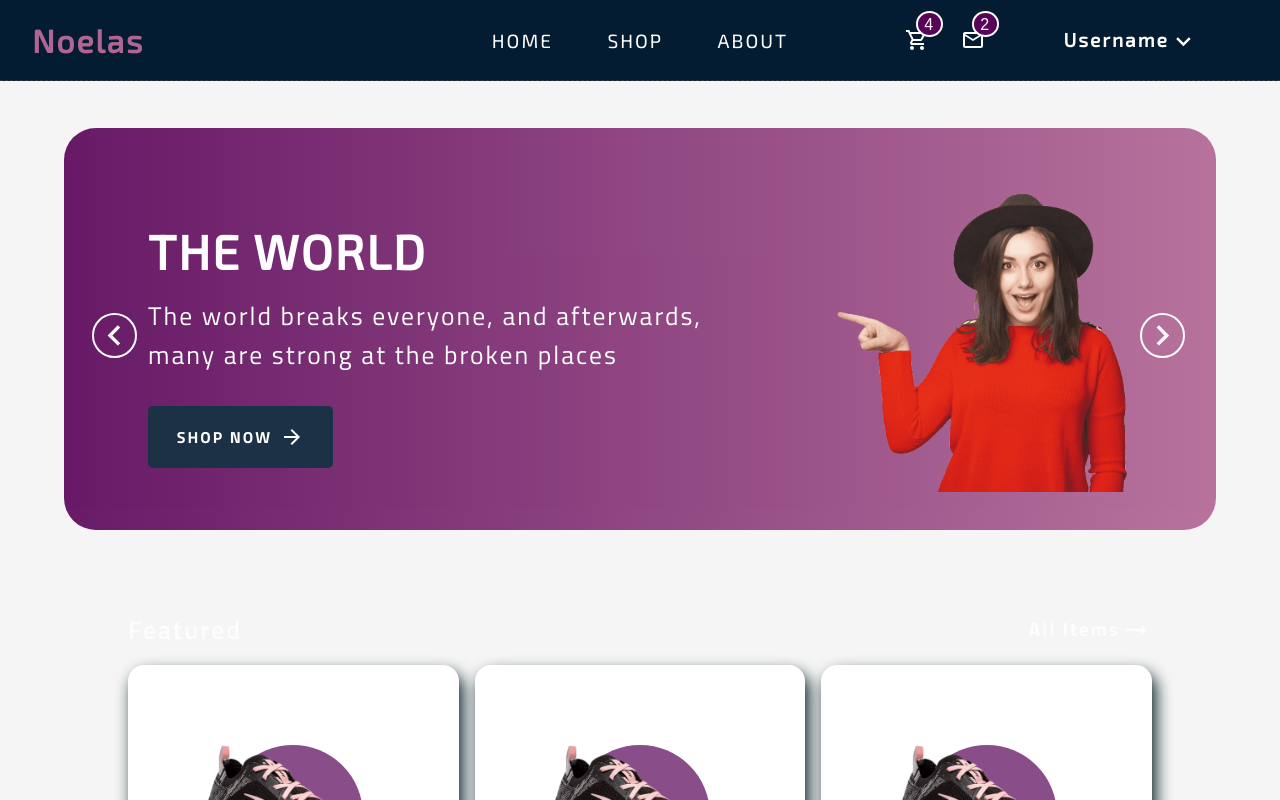
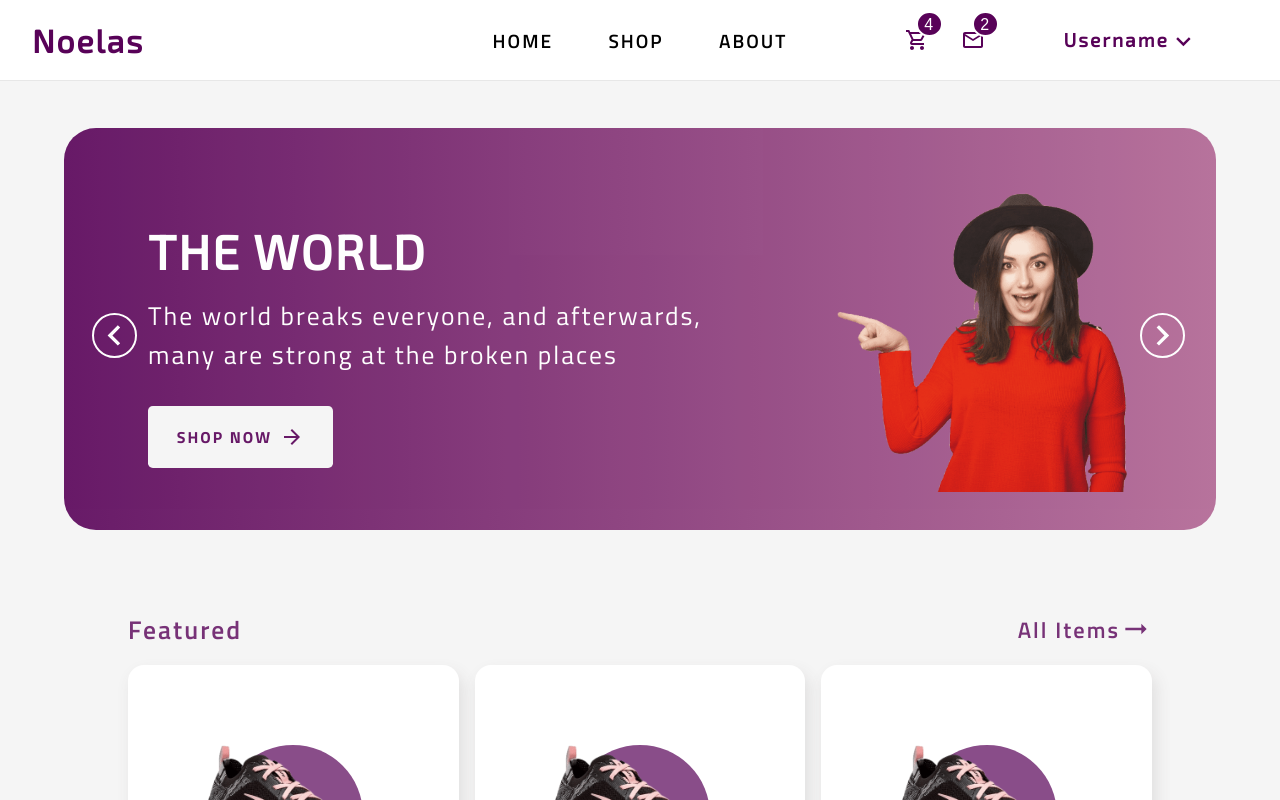
Before and after one commit to alekskimeu/ecommerce-frontend, a React (Create React App) app: page / in a window 1280 px wide. Shown: the top 800 px of the page. Built offline with nearby package versions, Linux system fonts and the light colour scheme.

Commit message:
Fixes #1

```diff
--- a/src/components/Footer/Footer.css
+++ b/src/components/Footer/Footer.css
@@ -1,7 +1,7 @@
 .footer {
     position: absolute;
     bottom: 0;
-    color: #ffffff;
+    color: var(--secondary);
     width: 100%;
     overflow-x: hidden;
 }
@@ -11,7 +11,7 @@
     justify-content: center;
     align-items: center;
     padding: 1rem 0;
-    border-top: 1px dashed rgb(54, 54, 54);
+    border-top: 1px solid rgb(231, 231, 231);
     opacity: .7;
 }
 
--- a/src/components/Header/Header.css
+++ b/src/components/Header/Header.css
@@ -3,11 +3,11 @@
 .header {
     width: 100%;
     padding: 1rem 2rem;
-    border-bottom: 1px dashed rgb(54, 54, 54);
+    border-bottom: 1px solid rgb(231, 231, 231);
     position: fixed;
     top: 0;
     z-index: 10;
-    background-color: var(--bg-color);
+    background-color: white;
 }
 
 .header > .container {
@@ -33,7 +33,7 @@
 }
 
 .header .brand .logo {
-    color: var(--primary);
+    color: var(--secondary);
     font-size: 2rem;
     font-weight: 700;
     letter-spacing: 1.8px;
@@ -62,9 +62,9 @@
 }
 
 .header-nav a {
-    color: white;
+    color: black;
     font-size: 1.2rem;
-    font-family: 'Exo 2', sans-serif;
+    font-weight: 600;
     text-transform: uppercase;
     position: relative;
     transition: all .5s ease;
@@ -77,7 +77,7 @@
 .header-nav a::after {
     content: "";
     position: absolute;
-    background-color: var(--primary);
+    background-color: var(--secondary);
     bottom: 0;
     left: 0;
     width: 0;
@@ -90,7 +90,7 @@
 }
 
 .header-nav a:hover {
-    color: var(--primary);
+    color: var(--secondary);
 }
 
 .header-nav a:hover::after {
@@ -106,7 +106,7 @@
 }
 
 .header-menu .MuiSvgIcon-root {
-    color: white;
+    color: var(--secondary);
     transition: all .5s ease;
     -webkit-transition: all .5s ease;
     -moz-transition: all .5s ease;
@@ -138,7 +138,7 @@
 }
 
 .header-menu .menu-items  .MuiSvgIcon-root:hover {
-    color: var(--primary);
+    opacity: .9;
 }
 
 @media screen and (max-width: 1172px) {
@@ -152,7 +152,7 @@
     }
 }
 .header-menu .name {
-    color: white;
+    color: var(--secondary);
     display: flex;
     align-items: center;
     font-size: 1.2rem;
@@ -174,7 +174,7 @@
 }
 
 .header-menu .name .MuiSvgIcon-root {
-    color: white;
+    color: var(--secondary);
     font-size: 1.8rem;
     margin-top: 0.2rem;
     display: inline-block;
--- a/src/components/Hero/Hero.css
+++ b/src/components/Hero/Hero.css
@@ -82,7 +82,7 @@
 
 .hero-cta a {
     background-color: var(--bg-color);
-    color: white;
+    color: var(--secondary);
     display: flex;
     align-items: center;
     text-transform: uppercase;
@@ -102,10 +102,11 @@
 }
 
 .hero-cta a:hover, .hero-cta a:hover .MuiSvgIcon-root {
-    opacity: .8;
+    opacity: .9;
 }
 
 .hero-cta .MuiSvgIcon-root {
+    color: var(--secondary);
     margin-left: 0.5rem;
     transition: all .3s ease;
     -webkit-transition: all .3s ease;
--- a/src/components/HomeProducts/HomeProducts.css
+++ b/src/components/HomeProducts/HomeProducts.css
@@ -44,27 +44,24 @@
     margin-bottom: 1rem;
 }
 
-.products-header .products-heading {
+.products .products-header .products-heading {
     font-size: 1.6rem;
-    opacity: .7;
     font-weight: 600;
-    color: white;
-    opacity: .8;
+    color: var(--secondary);
 }
 
 .products-header-nav {
     display: flex;
 }
 
-.products-header-nav h4 {
-    font-size: 1.2rem;
-    color: white;
-    opacity: .8;
+.products-header .products-header-nav h4 {
+    font-size: 1.4rem;
+    color: var(--secondary);
+    font-weight: 600;
 }
 
-.products-header .MuiSvgIcon-root {
-    color: white;
-    opacity: .8;
+.products-header .products-header-nav .MuiSvgIcon-root {
+    color: var(--secondary);
     font-size: 2rem;
 }
 
--- a/src/components/Search/Search.css
+++ b/src/components/Search/Search.css
@@ -1,8 +1,8 @@
 .search {
     flex: 1;
     position: relative;
-    border-bottom: 1px dashed rgb(54, 54, 54);
     padding-bottom: 1rem;
+    border-bottom: 1px solid rgb(231, 231, 231);
 }
 
 .search input {
--- a/src/index.css
+++ b/src/index.css
@@ -3,8 +3,8 @@
 :root {
   --primary: #b16593;
   --secondary: rgb(88, 2, 88);
-  --shadow: #072227;
-  --bg-color: #041C32;
+  --shadow: rgb(223, 222, 222);
+  --bg-color: whitesmoke;
 }
 
 * {
--- a/src/pages/OrderConfirmed/OrderConfirmed.css
+++ b/src/pages/OrderConfirmed/OrderConfirmed.css
@@ -11,22 +11,30 @@
 }
 
 .order-wrapper .name {
-    color: white;
+    color: black;
     font-size: 1.4rem;
     margin-bottom: 0.5rem;
 }
 
+.order-wrapper .name span {
+    font-weight: 600;
+}
+
 .order-wrapper .desc {
-    color: white;
+    color: black;
     font-size: 1.5rem;
     line-height: 1.8;
 }
 
+.order-wrapper .cta {
+    display: inline-block;
+}
 
 .order-wrapper .btn-shop {
-    background-color: var(--primary);
+    background-color: var(--secondary);
     color: white;
-    display: inline-block;
+    display: flex;
+    align-items: center;
     margin-top: 2rem;
     padding: .9rem 1.2rem;
     font-size: 1.4rem;
--- a/src/pages/OrderConfirmed/OrderConfirmed.jsx
+++ b/src/pages/OrderConfirmed/OrderConfirmed.jsx
@@ -8,16 +8,18 @@ const OrderConfirm = () => {
 	return (
 		<div className="order-confirmed">
 			<div className="order-wrapper">
-				<p className="name">Hello, Alex.</p>
+				<p className="name">Hello, <span>Alex.</span></p>
 				<p className="desc">
 					Your order <b>id</b> has been successfully placed. <br />
 					Expected delivery in 1 week <br />
 					Thank you for shopping with us!
 				</p>
 
-				<Link to="/shop" className="btn-shop">
-					Continue shopping <ArrowForwardOutlinedIcon />
-				</Link>
+				<div className="cta">
+					<Link to="/shop" className="btn-shop">
+						Continue shopping <ArrowForwardOutlinedIcon />
+					</Link>
+				</div>
 			</div>
 		</div>
 	);
--- a/src/pages/ProductDetail/ProductDetail.css
+++ b/src/pages/ProductDetail/ProductDetail.css
@@ -16,7 +16,7 @@
     flex: 1;
     display: flex;
     justify-content: space-between;
-    gap: 3rem;
+    gap: 2rem;
     border-radius: .5rem;
     -webkit-border-radius: .5rem;
     -moz-border-radius: .5rem;
@@ -35,7 +35,7 @@
     flex-direction: column;
     gap: .6rem;
     flex: .4;
-    padding: 1rem 1rem 1rem 0;
+    padding: 1rem 1.5rem 1.5rem 0;
 }
 
 .details .item .item-name {
--- a/src/pages/Shop/Shop.css
+++ b/src/pages/Shop/Shop.css
@@ -14,7 +14,7 @@
 }
 
 .shop .dropdown h4, .shop .dropdown .MuiSvgIcon-root {
-    color: white;
+    color: var(--secondary);
     font-size: 1.4rem;
     font-weight: normal;
 }
@@ -35,8 +35,9 @@
 }
 
 .shop .dropdown-categories {
+    border: 1px solid rgb(212, 211, 211);
     position: absolute;
-    background-color: whitesmoke;
+    background-color: white;
     padding: 1rem;
     right: 0;
     top: 2.6rem;
```
